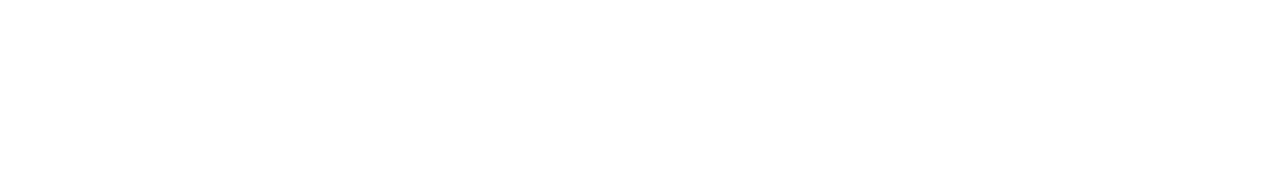
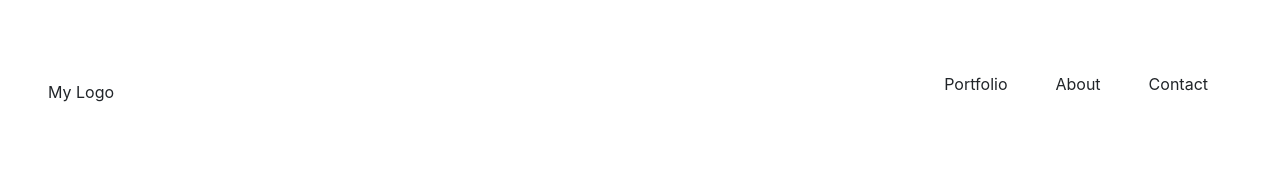
Before and after one commit to Krishnabot/CSS-Framework, a website: page index.html in a window 1280 px wide. Drawn offline with nearby package versions, Linux system fonts and the light colour scheme.

Commit message:
Add navbar and botstrap class to it

```diff
--- a/index.html
+++ b/index.html
@@ -4,9 +4,24 @@
     <meta charset="UTF-8">
     <meta http-equiv="X-UA-Compatible" content="IE=edge">
     <meta name="viewport" content="width=device-width, initial-scale=1.0">
+    <link rel="stylesheet" href="https://cdn.jsdelivr.net/npm/bootstrap@4.2.1/dist/css/bootstrap.min.css" integrity="sha384-GJzZqFGwb1QTTN6wy59ffF1BuGJpLSa9DkKMp0DgiMDm4iYMj70gZWKYbI706tWS" crossorigin="anonymous">
+<script src="https://cdn.jsdelivr.net/npm/bootstrap@4.2.1/dist/js/bootstrap.min.js" integrity="sha384-B0UglyR+jN6CkvvICOB2joaf5I4l3gm9GU6Hc1og6Ls7i6U/mkkaduKaBhlAXv9k" crossorigin="anonymous"></script>
     <link rel="stylesheet" href="style.css">
     <title>Document</title>
 </head>
+<header>
+    <nav class="navbar p-5">
+        <div>
+            <a>My Logo</a>
+        </div>
+        <ul class="list-unstyled d-flex">
+            <li class="p-4"><a>Portfolio</a></li>
+            <li class="p-4"><a>About</a></li>
+            <li class="p-4"><a>Contact</a></li>
+        </ul>
+
+    </nav>
+</header>
 <body>
 
 </body>
```
